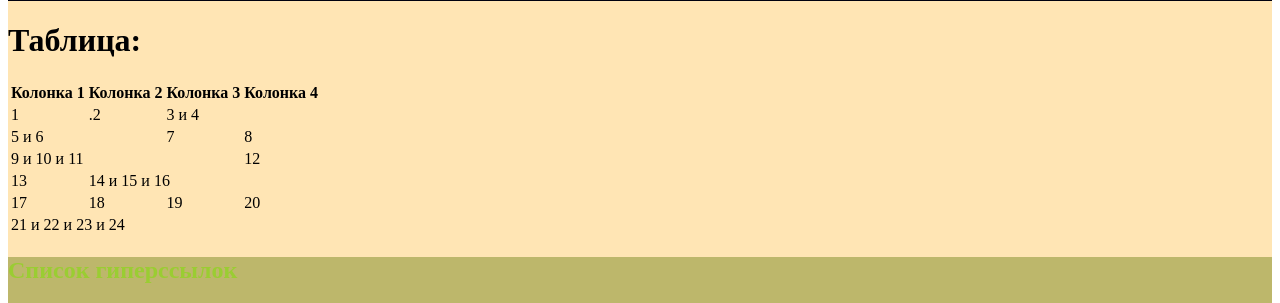
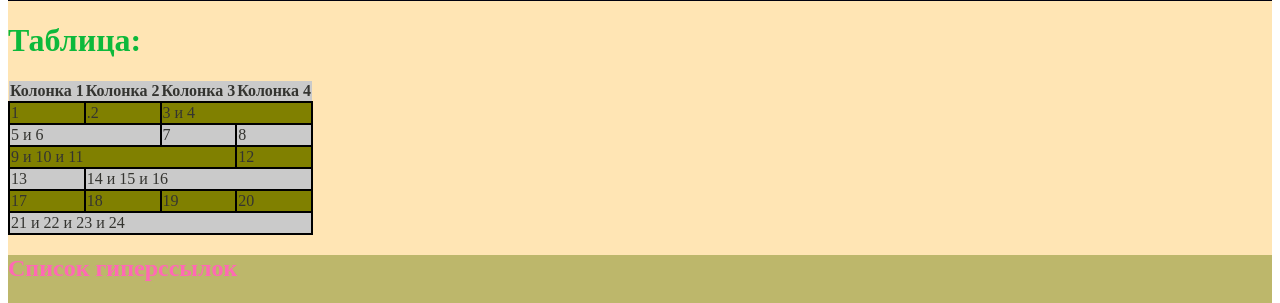
Before and after one commit to smwyidie/smwyidie.github.io, a PHP site: page /gh/index.html in a window 1280 px wide. Shown: the part 205-508 px from the top of the page. Run offline with PHP 8.4, Linux system fonts and the light colour scheme.

Commit message:
Update style.css

```diff
--- a/gh/style.css
+++ b/gh/style.css
@@ -1,50 +1,117 @@
-header
-{
-    .first
-    {
-        width:100%;
-        background-color:#00000F;
+header {
+  .first {
+    width: 100%;
+    flex-flow: wrap;
+    flex-direction: row;
+    flex: 2;
+    order: 2;
+    background-color: #00000f;
     height: 190px;
   }
 
-    .logo
-    {
-        float:left;
-        margin:25px;
-        width:100px;
-        height:100px;
+  .logo {
+    float: left;
+    margin: 25px;
+    width: 100px;
+    height: 100px;
   }
 
-    .discrip
-    {
-        color: #FF69B4;
+  .discrip {
+    display: flex;
+    flex-direction: column;
+    color: #ff69b4;
   }
 
-    #menu
-    {
-        width:100%;
+  #menu {
+    width: 100%;
     margin-left: auto;
-        background-color:#00000F;
-        height:50px;
+    flex-direction: row;
+    background-color: #00000f;
+    height: 50px;
     max-width: 1000px;
   }
 
-    #navy
-    {
+  #navy {
     text-align: center;
     vertical-align: middle;
     line-height: 50px;
     width: 100%;
   }
 }
-.bomba
-{
-    color:#9ACD32;
-    background-color:#BDB76B;
+.bomba {
+  flex: 2;
+  flex-flow: wrap;
+  flex-direction: row;
+  order: 3;
+  color: #ff69b4;
+  background-color: #bdb76b;
 }
+table {
+  border-collapse: collapse;
+  order: 1;
+  flex-flow: wrap;
+  flex: 3;
+}
+
+tr {
+  background-color: #d24d94;
+  border-bottom: 2px solid #000;
+}
+tr.odd {
+  background-color: #cacaca;
+}
+
+tr.even {
+  background-color: #808000;
+}
+
+.black {
+  color: #343430;
+}
+
+input {
+  background-color: #cacaca;
+}
+tr td {
+  border-right: 2px solid black;
+}
+tr td {
+  border-left: 2px solid #000000;
+}
+
 footer {
   background-color: #874;
   color: white;
   padding: 15px;
   text-align: center;
 }
+.forma {
+  flex-flow: wrap;
+  margin-left: auto;
+  flex-direction: row;
+  margin-right: auto;
+  width: 960 px;
+  flex: 1;
+  order: 3;
+}
+.tablee {
+  border: 1;
+  flex-direction: row;
+  color: #0db93b;
+}
+.bottom {
+  vertical-align: middle;
+}
+.soad_ph {
+  width: 60%;
+  height: 60%;
+}
+.cobain_photo {
+  width: 60%;
+  height: 60%;
+}
+@media screen and (min-width: 480px) {
+  .topmenu {
+    flex-direction: row;
+  }
+}
```
Lines whose indentation alone changed are shown as unchanged.
